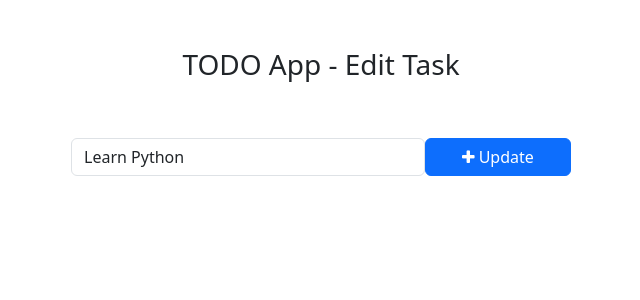
After one commit to hprasath2306/dj_todo_list, a Django app: page /todo/edit_task/3/ in a window 1280 px wide. The commit adds this page. Shown: the top 300 px of the page, without its empty margins (319-959 px from the left). Run offline with Django 5.2, Linux system fonts and the light colour scheme; data comes from the database, SQL or seed files in the repository; both versions use the stored data as it was after the commit.

Commit message:
todo app final

```diff
--- /dev/null
+++ b/templates/edit_task.html
@@ -0,0 +1,27 @@
+<!DOCTYPE html>
+<html lang="en">
+<head>
+    <meta charset="UTF-8">
+    <meta name="viewport" content="width=device-width, initial-scale=1.0">
+    <title>Edit Task - TODO task</title>
+    <!-- Bootstrap -->
+    <link href="https://cdn.jsdelivr.net/npm/bootstrap@5.3.0-alpha1/dist/css/bootstrap.min.css" rel="stylesheet" integrity="sha384-GLhlTQ8iRABdZLl6O3oVMWSktQOp6b7In1Zl3/Jr59b6EGGoI1aFkw7cmDA6j6gD" crossorigin="anonymous">
+    <script src="https://cdn.jsdelivr.net/npm/bootstrap@5.3.0-alpha1/dist/js/bootstrap.bundle.min.js" integrity="sha384-w76AqPfDkMBDXo30jS1Sgez6pr3x5MlQ1ZAGC+nuZB+EYdgRZgiwxhTBTkF7CXvN" crossorigin="anonymous"></script>
+    <!-- Font Awesome Icons -->
+    <link rel="stylesheet" href="https://cdnjs.cloudflare.com/ajax/libs/font-awesome/4.7.0/css/font-awesome.min.css">
+</head>
+<body>
+    <div class="container">
+        <h3 class="pt-5 pb-5 text-center">TODO App - Edit Task</h3>
+        <form action="{% url 'edit_task' tasks.pk %}" method="post" style="width: 500px; margin: auto;">
+            {% csrf_token %}
+            <div class="form-group">
+                <span style="display: flex;">
+                    <input type="text" name="task" class="form-control" value="{{ tasks }}" placeholder="Add a task" autocomplete="off">
+                    <button type="submit" class="btn btn-primary" style="width: 200px;"><i class="fa fa-plus"></i> Update</button>
+                </span>
+            </div>
+        </form>
+    </div>
+</body>
+</html>
--- a/todo/urls.py
+++ b/todo/urls.py
@@ -2,5 +2,15 @@ from django.urls import path
 from . import views
 
 urlpatterns = [
+    #Add task
     path('addTask/',views.addTask,name='addTask'),
+    #Mark as done
+    path('mark_as_done/<int:pk>/',views.mark_as_done,name='mark_as_done'),
+    #Mark as undone
+    path('mark_as_undone/<int:pk>/',views.mark_as_undone,name='mark_as_undone'),
+    #EDIT feature
+    path('edit_task/<int:pk>/',views.edit_task,name='edit_task'),
+    #Delete feature
+    path('delete_task/<int:pk>/',views.delete_task,name='delete_task'),
+
 ]
--- a/todo/views.py
+++ b/todo/views.py
@@ -1,8 +1,38 @@
 from django.http import HttpResponse
-from django.shortcuts import redirect, render
+from django.shortcuts import get_object_or_404, redirect, render
 from .models import Task
 
 def addTask(request):
     task = request.POST['task']
     Task.objects.create(task=task)
     return redirect('home')
+
+def mark_as_done(request,pk):
+    task = get_object_or_404(Task,pk=pk)
+    task.is_completed = True
+    task.save()
+    return redirect('home')
+
+def mark_as_undone(request,pk):
+    task = get_object_or_404(Task,pk=pk)
+    task.is_completed = False
+    task.save()
+    return redirect('home')
+
+def edit_task(request,pk):
+    task = get_object_or_404(Task,pk=pk)
+    if request.method == 'POST':
+        new_task = request.POST['task']
+        task.task = new_task
+        task.save()
+        return redirect('home')
+    else:
+        context = {
+            'tasks' : task,
+        }
+        return render(request,'edit_task.html',context)
+
+def delete_task(request,pk):
+    task = get_object_or_404(Task,pk=pk)
+    task.delete()
+    return redirect('home')
--- a/todo_main/views.py
+++ b/todo_main/views.py
@@ -4,7 +4,10 @@ from todo.models import Task
 
 def home(request):
     tasks = Task.objects.filter(is_completed=False).order_by('-updated_at')
+
+    completedtasks = Task.objects.filter(is_completed=True)
     context = {
-        'tasks':tasks
+        'tasks':tasks,
+        'completed_tasks':completedtasks,
     }
     return render(request,'home.html',context)
```
Also changed, not shown: templates/home.html (+10 -5 lines), db.sqlite3.
